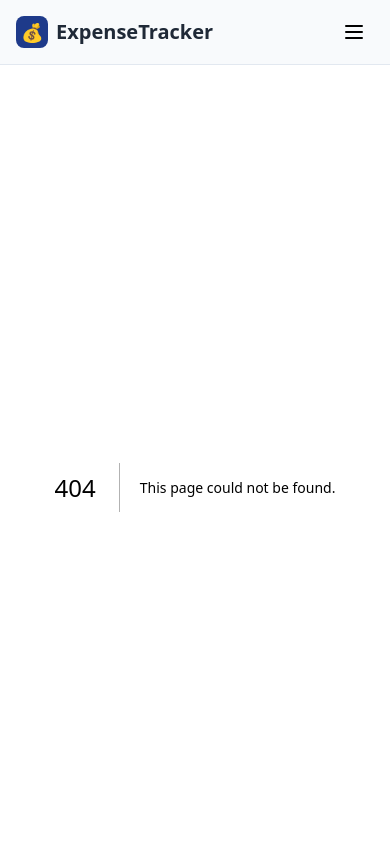
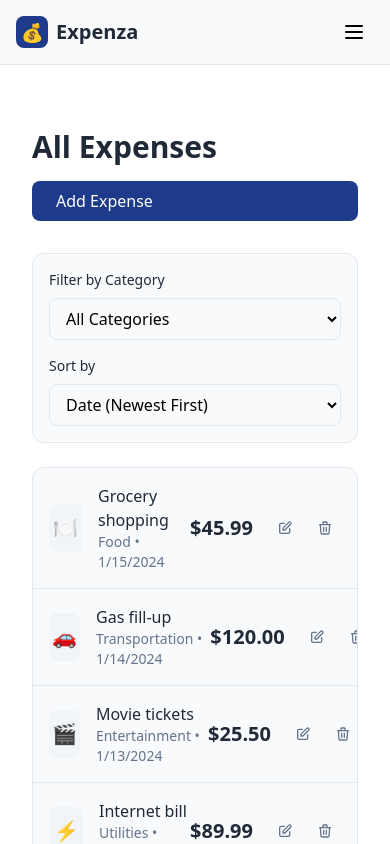
Before and after one commit to abdullahalsuad/Expenza, a Next.js app: page /all-expenses in a window 390 px wide. Before the commit this address had no page. Shown: the top 844 px of the page. Built offline with nearby package versions, Linux system fonts and the light colour scheme.

Commit message:
style(ui): make dashboard and expense components fully responsive with Tailwind CSS

```diff
--- /dev/null
+++ b/app/add-expense/page.js
@@ -0,0 +1,63 @@
+"use client";
+
+import AddExpenseForm from "@/components/AddExpenseForm";
+import React, { useState } from "react";
+
+const initialExpenses = [
+  {
+    id: "1",
+    amount: 45.99,
+    category: "Food",
+    date: "2024-01-15",
+    description: "Grocery shopping",
+  },
+  {
+    id: "2",
+    amount: 120.0,
+    category: "Transportation",
+    date: "2024-01-14",
+    description: "Gas fill-up",
+  },
+  {
+    id: "3",
+    amount: 25.5,
+    category: "Entertainment",
+    date: "2024-01-13",
+    description: "Movie tickets",
+  },
+  {
+    id: "4",
+    amount: 89.99,
+    category: "Utilities",
+    date: "2024-01-12",
+    description: "Internet bill",
+  },
+  {
+    id: "5",
+    amount: 15.75,
+    category: "Food",
+    date: "2024-01-11",
+    description: "Coffee shop",
+  },
+];
+
+const AddExpensePage = () => {
+  const [expenses, setExpenses] = useState(initialExpenses);
+
+  const addExpense = (expense) => {
+    const newExpense = {
+      ...expense,
+      id: Date.now().toString(),
+    };
+    setExpenses([newExpense, ...expenses]);
+    setActiveView("dashboard");
+  };
+
+  return (
+    <>
+      <AddExpenseForm onSubmit={addExpense} />
+    </>
+  );
+};
+
+export default AddExpensePage;
--- /dev/null
+++ b/app/all-expenses/page.js
@@ -0,0 +1,81 @@
+"use client";
+
+import ExpenseList from "@/components/ExpenseList";
+import Link from "next/link";
+import React, { useState } from "react";
+
+const initialExpenses = [
+  {
+    id: "1",
+    amount: 45.99,
+    category: "Food",
+    date: "2024-01-15",
+    description: "Grocery shopping",
+  },
+  {
+    id: "2",
+    amount: 120.0,
+    category: "Transportation",
+    date: "2024-01-14",
+    description: "Gas fill-up",
+  },
+  {
+    id: "3",
+    amount: 25.5,
+    category: "Entertainment",
+    date: "2024-01-13",
+    description: "Movie tickets",
+  },
+  {
+    id: "4",
+    amount: 89.99,
+    category: "Utilities",
+    date: "2024-01-12",
+    description: "Internet bill",
+  },
+  {
+    id: "5",
+    amount: 15.75,
+    category: "Food",
+    date: "2024-01-11",
+    description: "Coffee shop",
+  },
+];
+
+const AllExpensesPage = () => {
+  const [expenses, setExpenses] = useState(initialExpenses);
+
+  const deleteExpense = (id) => {
+    setExpenses(expenses.filter((expense) => expense.id !== id));
+  };
+
+  const editExpense = (id, updatedExpense) => {
+    setExpenses(
+      expenses.map((expense) =>
+        expense.id === id ? { ...updatedExpense, id } : expense
+      )
+    );
+  };
+
+  return (
+    <div className="container mx-auto px-4 py-8">
+      <div className="flex flex-col sm:flex-row sm:items-center sm:justify-between gap-4 mb-8">
+        <h1 className="text-3xl font-bold text-foreground">All Expenses</h1>
+        <Link
+          href="/add-expense"
+          onClick={() => setActiveView("add")}
+          className="bg-primary text-primary-foreground px-6 py-2 rounded-lg hover:bg-primary/90 transition-colors font-medium"
+        >
+          Add Expense
+        </Link>
+      </div>
+      <ExpenseList
+        expenses={expenses}
+        onDelete={deleteExpense}
+        onEdit={editExpense}
+      />
+    </div>
+  );
+};
+
+export default AllExpensesPage;
--- a/app/layout.js
+++ b/app/layout.js
@@ -22,10 +22,10 @@ export default function RootLayout({ children }) {
   return (
     <html lang="en">
       <body
-        className={`${geistSans.variable} ${geistMono.variable} antialiased`}
+        className={`${geistSans.variable} ${geistMono.variable} antialiased `}
       >
         <Navbar />
-        {children}
+        <main className="container mx-auto px-4 py-8">{children}</main>
       </body>
     </html>
   );
--- a/app/page.js
+++ b/app/page.js
@@ -3,8 +3,8 @@ import Image from "next/image";
 
 export default function page() {
   return (
-    <div className="min-h-screen bg-background">
+    <>
       <Home />
-    </div>
+    </>
   );
 }
--- a/components/AddExpenseForm.jsx
+++ b/components/AddExpenseForm.jsx
@@ -1,6 +1,6 @@
 "use client";
 
-import React, { useState } from "react";
+import { useState } from "react";
 
 const AddExpenseForm = ({ onSubmit }) => {
   const [formData, setFormData] = useState({
@@ -53,7 +53,7 @@ const AddExpenseForm = ({ onSubmit }) => {
   };
 
   return (
-    <div className="bg-card p-8 rounded-xl border border-border">
+    <div className="w-8/12 mx-auto p-8 rounded-xl border border-border">
       <form onSubmit={handleSubmit} className="space-y-6">
         <div className="grid grid-cols-1 md:grid-cols-2 gap-6">
           <div>
@@ -150,20 +150,6 @@ const AddExpenseForm = ({ onSubmit }) => {
           >
             Add Expense
           </button>
-          <button
-            type="button"
-            onClick={() =>
-              setFormData({
-                amount: "",
-                category: "",
-                date: new Date().toISOString().split("T")[0],
-                description: "",
-              })
-            }
-            className="px-6 py-3 border border-border rounded-lg font-medium text-foreground hover:bg-muted transition-colors"
-          >
-            Clear
-          </button>
         </div>
       </form>
     </div>
--- a/components/Home.jsx
+++ b/components/Home.jsx
@@ -6,6 +6,7 @@ import ExpenseChart from "./ExpenseChart";
 import RecentExpenses from "./RecentExpenses";
 import AddExpenseForm from "./AddExpenseForm";
 import ExpenseList from "./ExpenseList";
+import Link from "next/link";
 
 const initialExpenses = [
   {
@@ -49,40 +50,17 @@ const Home = () => {
   const [expenses, setExpenses] = useState(initialExpenses);
   const [activeView, setActiveView] = useState("dashboard");
 
-  const addExpense = (expense) => {
-    const newExpense = {
-      ...expense,
-      id: Date.now().toString(),
-    };
-    setExpenses([newExpense, ...expenses]);
-    setActiveView("dashboard");
-  };
-
-  const deleteExpense = (id) => {
-    setExpenses(expenses.filter((expense) => expense.id !== id));
-  };
-
-  const editExpense = (id, updatedExpense) => {
-    setExpenses(
-      expenses.map((expense) =>
-        expense.id === id ? { ...updatedExpense, id } : expense
-      )
-    );
-  };
-
   return (
-    <div className="min-h-screen bg-background">
-      <main className="container mx-auto px-4 py-8">
-        {activeView === "dashboard" && (
+    <>
       <div className="space-y-8">
         <div className="flex flex-col sm:flex-row sm:items-center sm:justify-between gap-4">
           <h1 className="text-3xl font-bold text-foreground">Dashboard</h1>
-              <button
-                onClick={() => setActiveView("add")}
+          <Link
+            href="/add-expense"
             className="bg-primary text-primary-foreground px-6 py-2 rounded-lg hover:bg-primary/90 transition-colors font-medium"
           >
             Add Expense
-              </button>
+          </Link>
         </div>
 
         <ExpenseSummary expenses={expenses} />
@@ -92,47 +70,7 @@ const Home = () => {
           <RecentExpenses expenses={expenses.slice(0, 5)} />
         </div>
       </div>
-        )}
-
-        {activeView === "add" && (
-          <div className="max-w-2xl mx-auto">
-            <div className="flex items-center gap-4 mb-8">
-              <button
-                onClick={() => setActiveView("dashboard")}
-                className="text-muted-foreground hover:text-foreground transition-colors"
-              >
-                ← Back to Dashboard
-              </button>
-              <h1 className="text-3xl font-bold text-foreground">
-                Add Expense
-              </h1>
-            </div>
-            <AddExpenseForm onSubmit={addExpense} />
-          </div>
-        )}
-
-        {activeView === "list" && (
-          <div>
-            <div className="flex flex-col sm:flex-row sm:items-center sm:justify-between gap-4 mb-8">
-              <h1 className="text-3xl font-bold text-foreground">
-                All Expenses
-              </h1>
-              <button
-                onClick={() => setActiveView("add")}
-                className="bg-primary text-primary-foreground px-6 py-2 rounded-lg hover:bg-primary/90 transition-colors font-medium"
-              >
-                Add Expense
-              </button>
-            </div>
-            <ExpenseList
-              expenses={expenses}
-              onDelete={deleteExpense}
-              onEdit={editExpense}
-            />
-          </div>
-        )}
-      </main>
-    </div>
+    </>
   );
 };
 
--- a/components/Navbar.jsx
+++ b/components/Navbar.jsx
@@ -1,14 +1,15 @@
 "use client";
 
+import Link from "next/link";
 import { useState } from "react";
 
 export default function Navbar({ activeView, setActiveView }) {
   const [isMobileMenuOpen, setIsMobileMenuOpen] = useState(false);
 
   const navItems = [
-    { id: "dashboard", label: "Dashboard", icon: "📊" },
-    { id: "add", label: "Add Expense", icon: "➕" },
-    { id: "list", label: "All Expenses", icon: "📋" },
+    { id: "/", label: "Dashboard", icon: "📊" },
+    { id: "/add-expense", label: "Add Expense", icon: "➕" },
+    { id: "/all-expenses", label: "All Expenses", icon: "📋" },
   ];
 
   return (
@@ -22,16 +23,15 @@ export default function Navbar({ activeView, setActiveView }) {
                 💰
               </span>
             </div>
-            <span className="text-xl font-bold text-foreground">
-              ExpenseTracker
-            </span>
+            <span className="text-xl font-bold text-foreground">Expenza</span>
           </div>
 
           {/* Desktop Navigation */}
           <div className="hidden md:flex items-center gap-1">
             {navItems.map((item) => (
-              <button
+              <Link
                 key={item.id}
+                href={item.id}
                 onClick={() => setActiveView(item.id)}
                 className={`px-4 py-2 rounded-lg font-medium transition-colors ${
                   activeView === item.id
@@ -41,7 +41,7 @@ export default function Navbar({ activeView, setActiveView }) {
               >
                 <span className="mr-2">{item.icon}</span>
                 {item.label}
-              </button>
+              </Link>
             ))}
           </div>
 
@@ -80,8 +80,9 @@ export default function Navbar({ activeView, setActiveView }) {
           <div className="md:hidden py-4 border-t border-border">
             <div className="flex flex-col gap-2">
               {navItems.map((item) => (
-                <button
+                <Link
                   key={item.id}
+                  href={item.id}
                   onClick={() => {
                     setActiveView(item.id);
                     setIsMobileMenuOpen(false);
@@ -94,7 +95,7 @@ export default function Navbar({ activeView, setActiveView }) {
                 >
                   <span className="mr-2">{item.icon}</span>
                   {item.label}
-                </button>
+                </Link>
               ))}
             </div>
           </div>
--- a/package.json
+++ b/package.json
@@ -9,6 +9,7 @@
     "lint": "eslint"
   },
   "dependencies": {
+    "mongoose": "^8.18.0",
     "next": "15.5.2",
     "react": "19.1.0",
     "react-dom": "19.1.0",
```
Also changed, not shown: 1 other file (tests, documents, lock files or other folders). Lines whose indentation alone changed are shown as unchanged.
